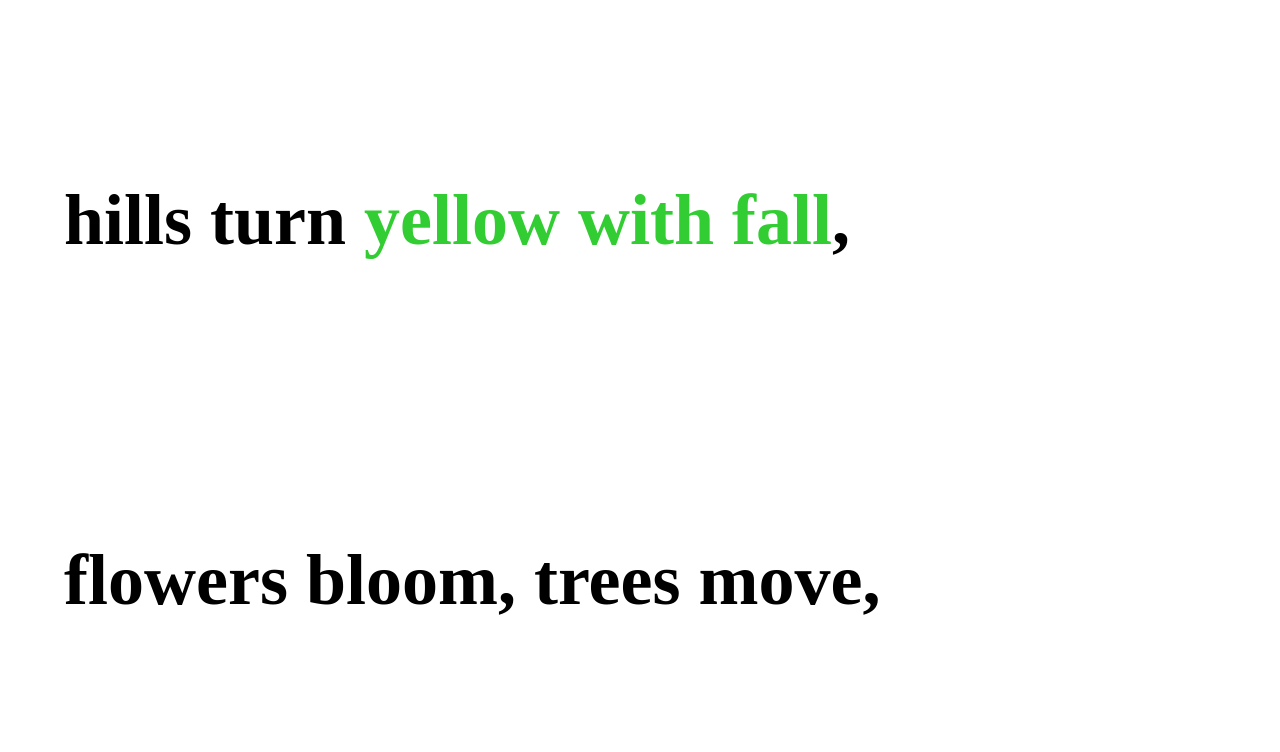
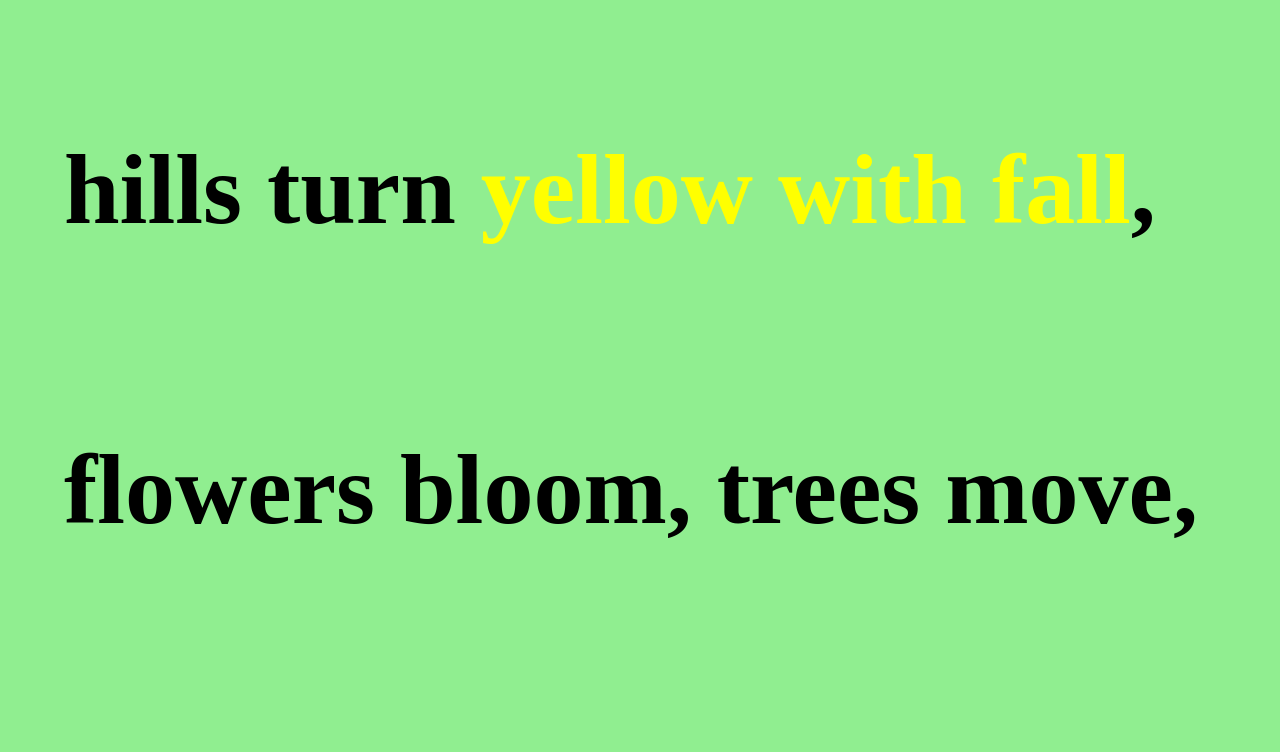
Before and after one commit to mfa-maria/interactive-1, a plain HTML site: page haiku/index.html in a window 1280 px wide. Shown: the top 752 px of the page. Drawn offline with Linux system fonts and the light colour scheme.

Commit message:
updated haiku

```diff
--- a/haiku/main.js
+++ b/haiku/main.js
@@ -13,11 +13,14 @@ function update(e) {
 
   if (mouseY < viewportH/2) {
     text = "green with spring"
+    document.getElementById("t").style.color = "limegreen"
   }
   else {
     text = "yellow with fall";
+    document.getElementById("t").style.color = "yellow"
+
   }
 
   document.getElementById("t").innerText = text;
-  document.getElementById("t").style.color = "limegreen" ;
+   ;
 }
--- a/haiku/style.css
+++ b/haiku/style.css
@@ -53,14 +53,10 @@ table {
 body{
 	margin-left: 5vw;
 	margin-top: 5vh;
-	font-size:72px;
+	font-size:100px;
 	font-family: Times New Roman;
 	height: 10vh;
 	font-weight:bold;
-	line-height: 5em;
+	line-height: 3em;
+	background-color: lightgreen;
 }
-
-#haiku{
-	line
-
-}
```
